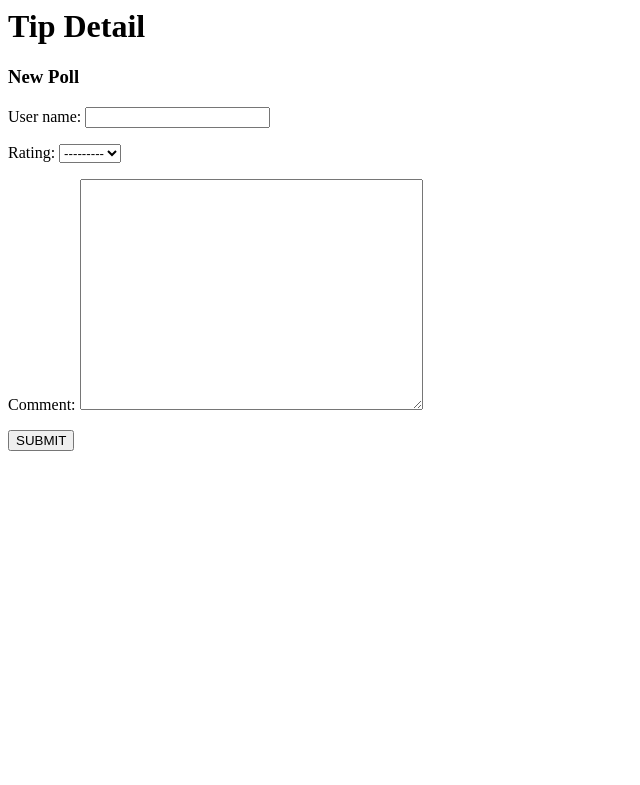
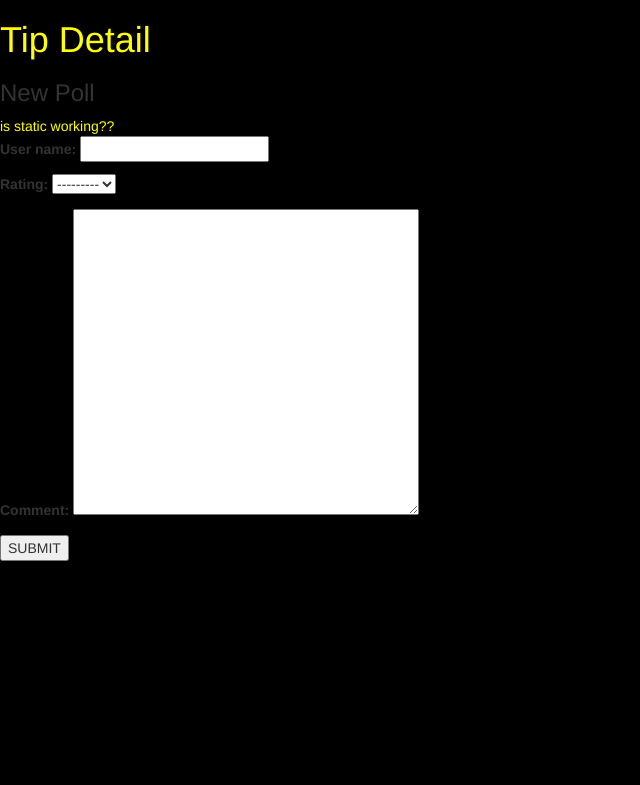
Before and after one commit to j-n4m4573/DEVWELL, a Django app: template devwell/dev/templates/dev/tip_detail.html in a window 1280 px wide. Shown: the top 785 px of the page, without its empty margins (0-640 px from the left). Run offline with Django 3.2, Linux system fonts and the light colour scheme; the template is opened without the code that fills it: values that come from a table or form of the project are taken from there, others are empty; some libraries are stand-ins or nearby versions.

Commit message:
[UPDATE] updates static folder + style.css

```diff
--- /dev/null
+++ b/devwell/dev/static/dev/style.css
@@ -0,0 +1,19 @@
+body {
+    background: black;
+}
+
+li a {
+    color: rgb(0, 255, 128);
+}
+
+a {
+    color: yellow;
+}
+
+h1 {
+    color: yellow;
+}
+
+h1 a, h2 a {
+    color: #C25100;
+}
--- a/devwell/dev/templates/dev/tip_detail.html
+++ b/devwell/dev/templates/dev/tip_detail.html
@@ -1,7 +1,14 @@
+
+{% load static %}
+    <link rel="stylesheet" href="//maxcdn.bootstrapcdn.com/bootstrap/3.2.0/css/bootstrap.min.css">
+    <link rel="stylesheet" href="//maxcdn.bootstrapcdn.com/bootstrap/3.2.0/css/bootstrap-theme.min.css">
+    <link rel="stylesheet" href="{% static 'dev/style.css' %}">
+
 <h1>Tip Detail</h1>
 
 {% block content %}
     <h3>New Poll</h3>
+    <a>is static working??</a>
 
     <form method="POST">
         {% csrf_token %}
--- a/devwell/devwell/settings.py
+++ b/devwell/devwell/settings.py
@@ -119,9 +119,11 @@ USE_L10N = True
 
 USE_TZ = True
 
+DEBUG = True
+
 
 # Static files (CSS, JavaScript, Images)
 # https://docs.djangoproject.com/en/3.0/howto/static-files/
 
+STATIC_ROOT = os.path.join(BASE_DIR, 'static')
 STATIC_URL = '/static/'
-STATIC_ROOT = os.path.join(BASE_DIR, 'static')
```
Also changed, not shown: devwell/dev/views.py (+10 -9 lines), devwell/static/style.css (deleted, +0 -7 lines).
